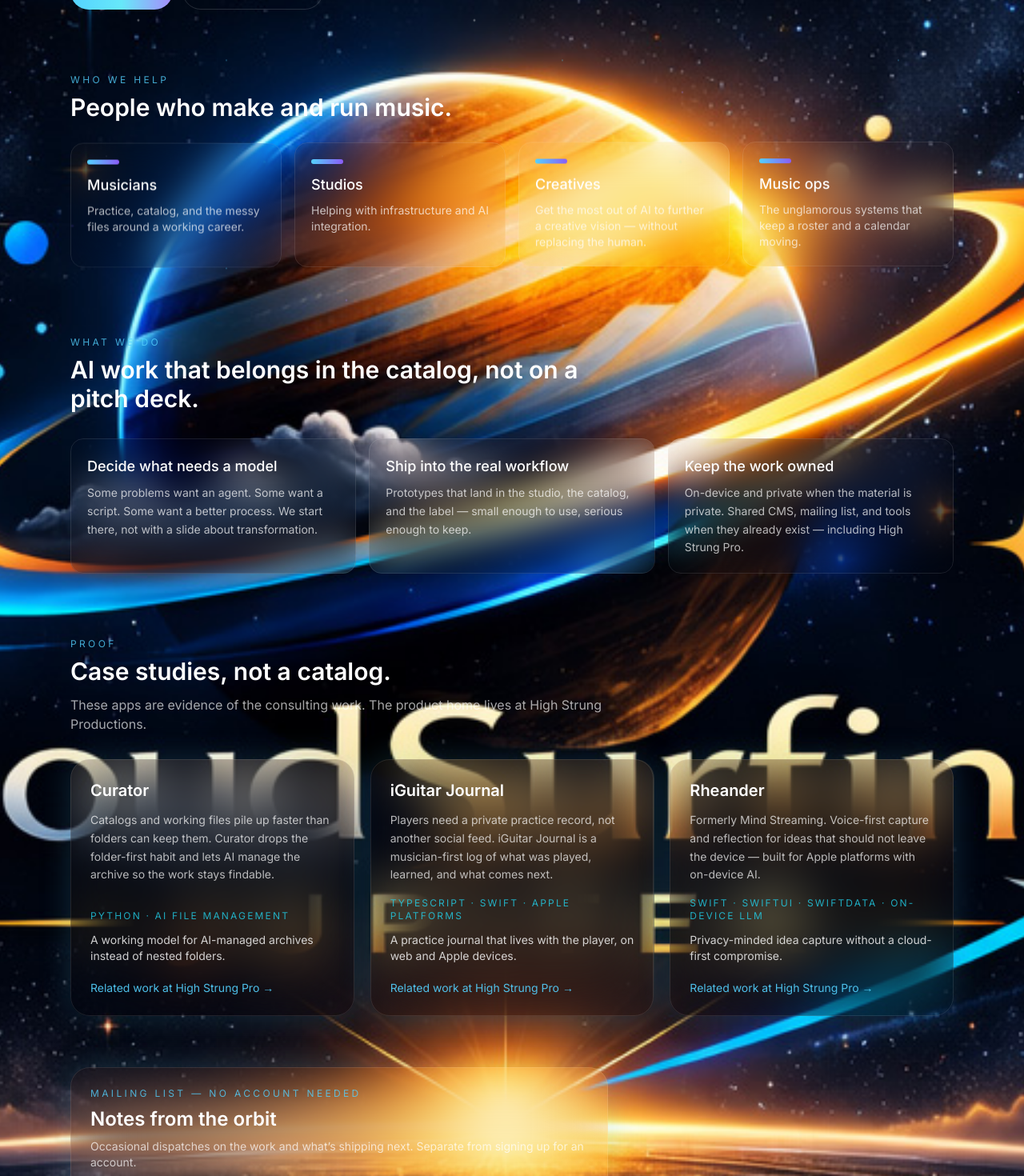
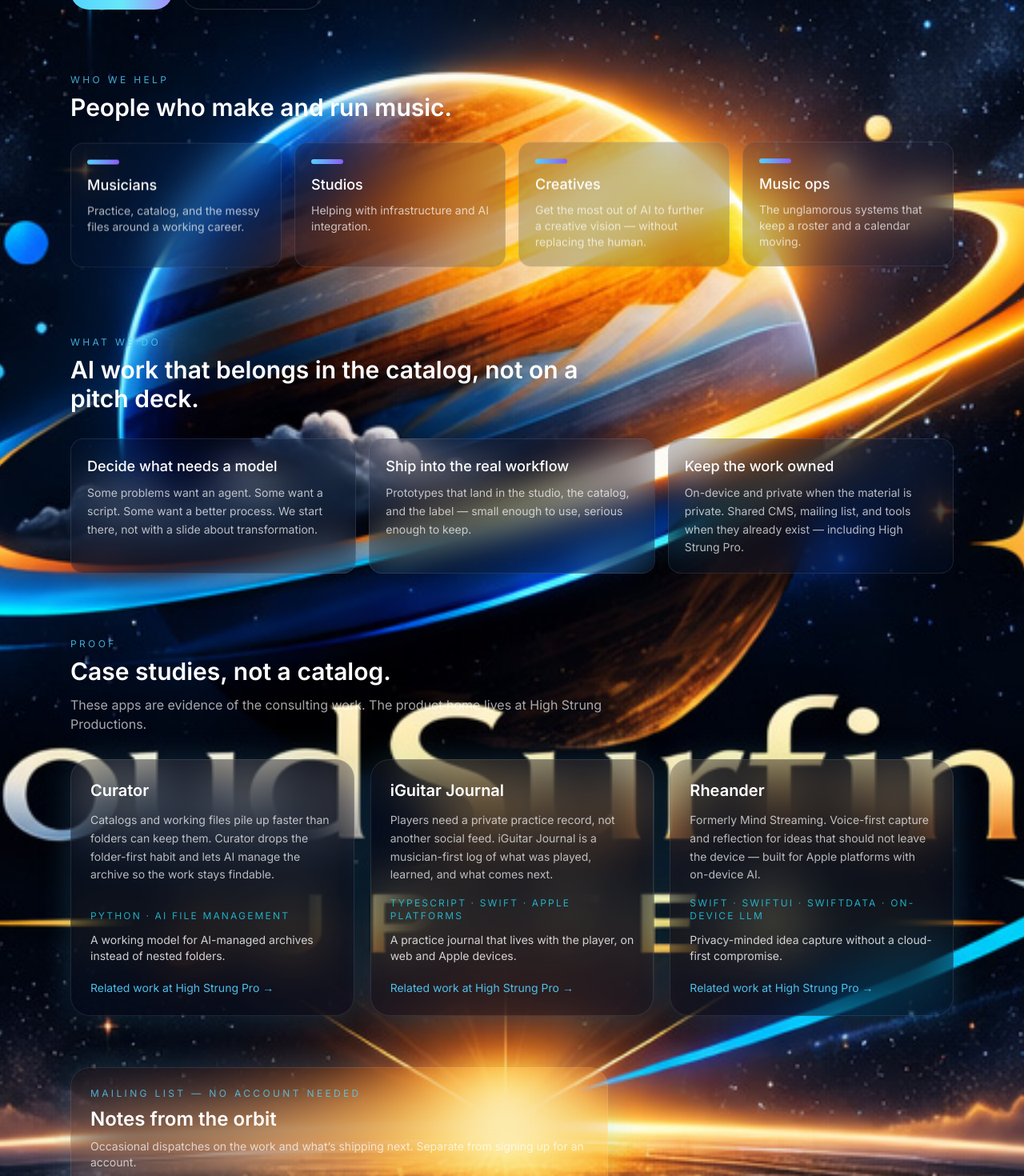
Before and after one commit to tomatkins/csj, a Next.js app: page / in a window 1280 px wide. Shown: the part 373-1843 px from the top of the page at 80% size. Built offline with nearby package versions, Linux system fonts and the light colour scheme; no server answers; the database is empty.

Commit message:
Navy frost on homepage glass cards
Homepage glass cards get a navy tint and higher frost opacity so they stay readable on the full-strength cosmic background.

```diff
--- a/components/home-page.tsx
+++ b/components/home-page.tsx
@@ -38,6 +38,9 @@ const whatWeDo = [
     copy: 'On-device and private when the material is private. Shared CMS, mailing list, and tools when they already exist — including High Strung Pro.',
   },
 ];
+
+const glass = 'rounded-2xl border border-white/10 bg-[rgba(12,28,64,0.21)] p-5 backdrop-blur-xl';
+const glassStudy = 'flex flex-col rounded-3xl border border-white/10 bg-[rgba(12,28,64,0.21)] p-6 shadow-glow backdrop-blur-2xl';
 
 export function HomePage({ caseStudies }: { caseStudies: CaseStudy[] }) {
   return (
@@ -80,7 +83,7 @@ export function HomePage({ caseStudies }: { caseStudies: CaseStudy[] }) {
             {whoWeHelp.map((item, index) => (
               <article
                 key={item.title}
-                className="animate-drift rounded-2xl border border-white/10 bg-white/6 p-5 backdrop-blur-xl"
+                className={`animate-drift ${glass}`}
                 style={{ animationDelay: `${index * 180}ms` }}
               >
                 <div className="mb-3 h-1.5 w-10 rounded-full bg-gradient-to-r from-electric to-nebula" />
@@ -98,7 +101,7 @@ export function HomePage({ caseStudies }: { caseStudies: CaseStudy[] }) {
           </h2>
           <div className="mt-8 grid gap-4 md:grid-cols-3">
             {whatWeDo.map((item) => (
-              <article key={item.title} className="rounded-2xl border border-white/10 bg-white/6 p-5 backdrop-blur-xl">
+              <article key={item.title} className={glass}>
                 <h3 className="text-lg font-medium text-white">{item.title}</h3>
                 <p className="mt-2 text-sm leading-relaxed text-white/70">{item.copy}</p>
               </article>
@@ -114,7 +117,7 @@ export function HomePage({ caseStudies }: { caseStudies: CaseStudy[] }) {
           </p>
           <div className="mt-8 grid gap-5 lg:grid-cols-3">
             {caseStudies.map((study) => (
-              <article key={study.slug} className="flex flex-col rounded-3xl border border-white/10 bg-white/6 p-6 shadow-glow backdrop-blur-2xl">
+              <article key={study.slug} className={glassStudy}>
                 <h3 className="text-xl font-semibold text-white">{study.title}</h3>
                 <p className="mt-3 flex-1 text-sm leading-relaxed text-white/70">{study.summary}</p>
                 {study.stack.length ? (
```
